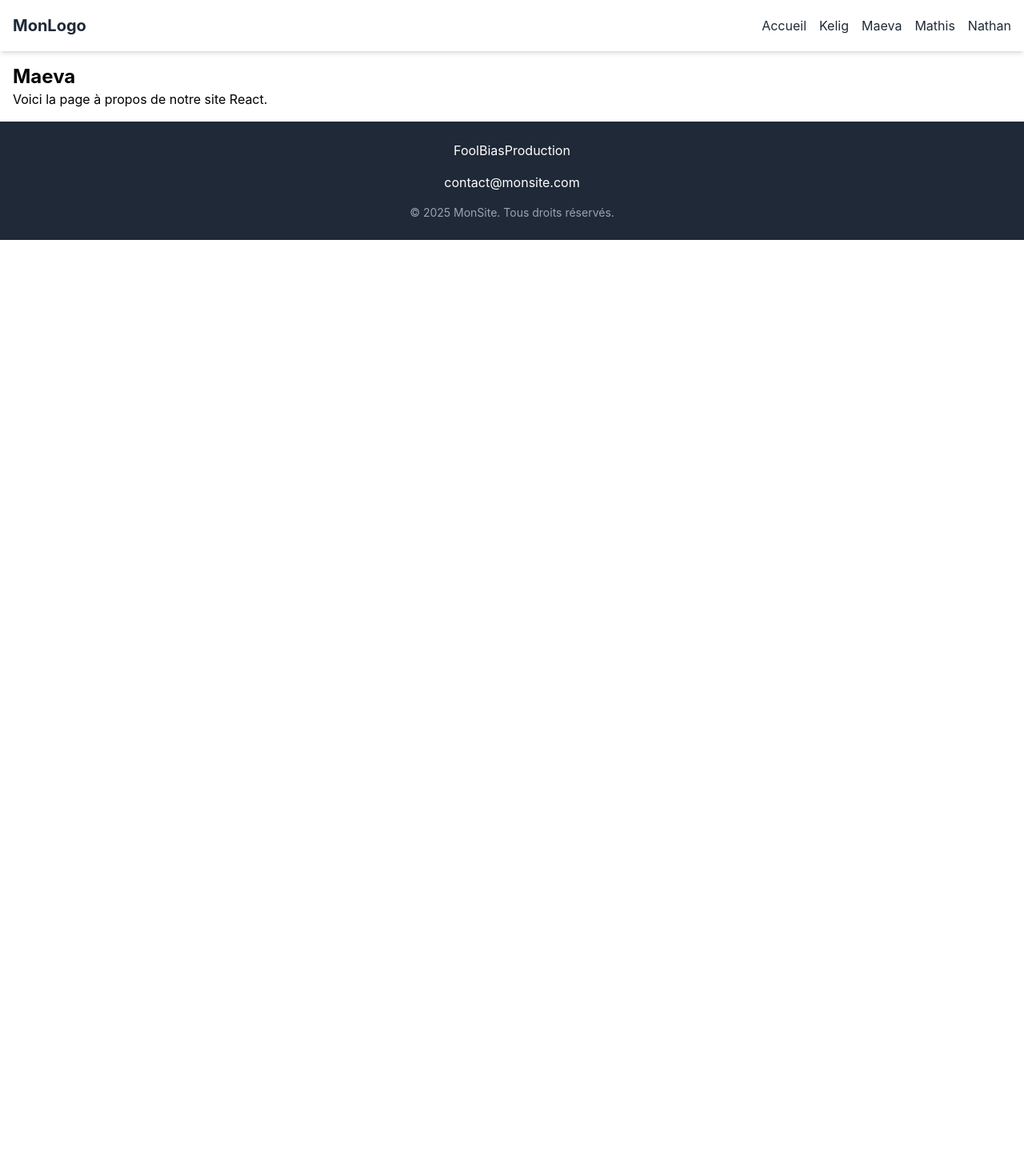
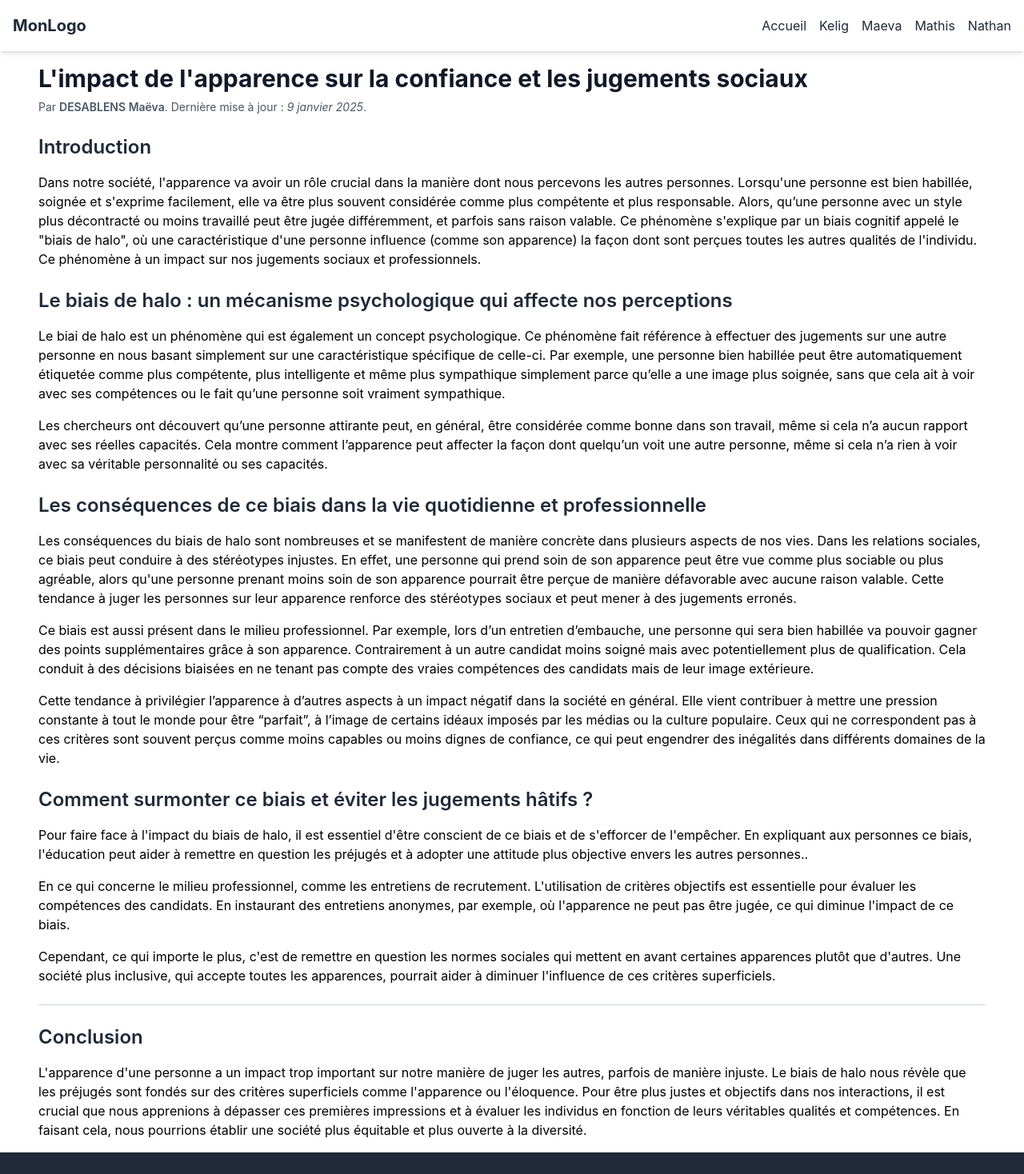
Before and after one commit to Sipores/projetbiais, a React (Create React App) app: page /Maeva in a window 1280 px wide. Shown: the top 1468 px of the page at 80% size. Before the commit the page ends 800 px from the top, so only its background shows below. Built offline with nearby package versions, Linux system fonts and the light colour scheme.

Commit message:
add page Maeva

```diff
--- a/src/pages/Maeva.js
+++ b/src/pages/Maeva.js
@@ -1,12 +1,146 @@
-import React from "react";
+import React, { useEffect } from "react";
 
 const About = () => {
+  const handleKeyDown = (event) => {
+          const sectionIds = [
+              "introduction",
+              "halo-bias",
+              "consequences",
+              "overcoming-bias",
+              "essay-conclusion"
+            ];
+
+            // Si l'utilisateur appuie sur "Alt" + un chiffre de 1 à 5, faites défiler vers la section correspondante
+            const sectionNumber = parseInt(event.key);
+            if (event.altKey && sectionNumber >= 1 && sectionNumber <= 5) {
+              const sectionId = sectionIds[sectionNumber - 1]; // Décrémentation de 1 pour correspondre à l'index du tableau
+              document.getElementById(sectionId).scrollIntoView({ behavior: "smooth" });
+            }
+        };
+
+        useEffect(() => {
+          window.addEventListener("keydown", handleKeyDown);
+
+          return () => {
+            window.removeEventListener("keydown", handleKeyDown);
+          };
+        }, []);
+
   return (
-    <div className="p-4">
-      <h1 className="text-2xl font-bold">Maeva</h1>
-      <p>Voici la page à propos de notre site React.</p>
-    </div>
-  );
+    <article
+            role="article"
+            aria-labelledby="essay-title"
+            className="p-4 ml-8 mr-8">
+            <header className="mb-6">
+                <h1 id="essay-title" className="text-3xl font-bold text-gray-900 mb-2">
+                    L'impact de l'apparence sur la confiance et les jugements sociaux
+                </h1>
+                <p className="text-sm text-gray-600">
+                    Par <strong className="font-semibold">DESABLENS Maëva</strong>. Dernière mise à jour :{" "}
+                    <time dateTime="2025-01-09" className="italic">
+                        9 janvier 2025
+                    </time>
+                    .
+                </p>
+            </header>
+
+            <section aria-labelledby="introduction" className="mb-6">
+                <h2 id="introduction" className="text-2xl font-semibold text-gray-800 mb-4">
+                    Introduction
+                </h2>
+                <p className="mb-4">
+                  Dans notre société, l'apparence va avoir un rôle crucial dans la manière dont nous percevons les autres personnes.
+                  Lorsqu'une personne est bien habillée, soignée et s'exprime facilement, elle va être plus souvent considérée
+                  comme plus compétente et plus responsable. Alors, qu’une personne avec un style plus décontracté ou moins travaillé
+                  peut être jugée différemment, et parfois sans raison valable.
+                  Ce phénomène s'explique par un biais cognitif appelé le "biais de halo", où une caractéristique d'une personne influence
+                  (comme son apparence) la façon dont sont perçues toutes les autres qualités de l'individu.
+                  Ce phénomène à un impact sur nos jugements sociaux et professionnels.
+                </p>
+            </section>
+
+            <section aria-labelledby="halo-bias" className="mb-6">
+                <h2 id="halo-bias" className="text-2xl font-semibold text-gray-800 mb-4">
+                Le biais de halo : un mécanisme psychologique qui affecte nos perceptions
+                </h2>
+                <p className="mb-4">
+                  Le biai de halo est un phénomène qui est également un concept psychologique. Ce phénomène fait référence
+                  à effectuer des jugements sur une autre personne en nous basant simplement sur une caractéristique spécifique
+                  de celle-ci. Par exemple, une personne bien habillée peut être automatiquement étiquetée comme plus compétente,
+                  plus intelligente et même plus sympathique simplement parce qu’elle a une image plus soignée, sans que cela ait
+                  à voir avec ses compétences ou le fait qu’une personne soit vraiment sympathique.
+                </p>
+                <p className="mb-4">
+                  Les chercheurs ont découvert qu’une personne attirante peut, en général, être considérée comme bonne dans son travail,
+                  même si cela n’a aucun rapport avec ses réelles capacités. Cela montre comment l’apparence peut affecter la façon dont
+                  quelqu’un voit une autre personne, même si cela n’a rien à voir avec sa véritable personnalité ou ses capacités.
+
+                </p>
+            </section>
+
+            <section aria-labelledby="consequences" className="mb-6">
+                <h2 id="consequences" className="text-2xl font-semibold text-gray-800 mb-4">
+                  Les conséquences de ce biais dans la vie quotidienne et professionnelle
+                </h2>
+                <p className="mb-4">
+                  Les conséquences du biais de halo sont nombreuses et se manifestent de manière concrète dans plusieurs aspects
+                  de nos vies. Dans les relations sociales, ce biais peut conduire à des stéréotypes injustes. En effet, une personne
+                  qui prend soin de son apparence peut être vue comme plus sociable ou plus agréable, alors qu'une personne prenant
+                  moins soin de son apparence pourrait être perçue de manière défavorable avec aucune raison valable. Cette tendance
+                  à juger les personnes sur leur apparence renforce des stéréotypes sociaux et peut mener à des jugements erronés.
+                </p>
+                <p className="mb-4">
+                  Ce biais est aussi présent dans le milieu professionnel. Par exemple, lors d’un entretien d’embauche, une
+                  personne qui sera bien habillée va pouvoir gagner des points supplémentaires grâce à son apparence. Contrairement
+                  à un autre candidat moins soigné mais avec potentiellement plus de qualification. Cela conduit à des décisions
+                  biaisées en ne tenant pas compte des vraies compétences des candidats mais de leur image extérieure.
+                </p>
+                <p className="mb-4">
+                  Cette tendance à privilégier l’apparence à d’autres aspects à un impact négatif dans la société en
+                  général. Elle vient contribuer à mettre une pression constante à tout le monde pour être “parfait”, à
+                  l’image de certains idéaux imposés par les médias ou la culture populaire. Ceux qui ne correspondent
+                  pas à ces critères sont souvent perçus comme moins capables ou moins dignes de confiance, ce qui
+                  peut engendrer des inégalités dans différents domaines de la vie.
+                </p>
+            </section>
+
+            <section aria-labelledby="overcoming-bias" className="mb-6">
+                <h2 id="overcoming-bias" className="text-2xl font-semibold text-gray-800 mb-4">
+                  Comment surmonter ce biais et éviter les jugements hâtifs ?
+                </h2>
+                <p className="mb-4">
+                  Pour faire face à l'impact du biais de halo, il est essentiel d'être conscient de ce biais et de s'efforcer
+                  de l'empêcher. En expliquant aux personnes ce biais, l'éducation peut aider à remettre en question les préjugés
+                  et à adopter une attitude plus objective envers les autres personnes..
+                </p>
+                <p className="mb-4">
+                  En ce qui concerne le milieu professionnel, comme les entretiens de recrutement. L'utilisation de critères objectifs
+                  est essentielle pour évaluer les compétences des candidats. En instaurant des entretiens anonymes, par exemple, où
+                  l'apparence ne peut pas être jugée, ce qui diminue l'impact de ce biais.
+                </p>
+                <p className="mb-4">
+                  Cependant, ce qui importe le plus, c'est de remettre en question les normes sociales qui mettent en avant certaines
+                  apparences plutôt que d'autres. Une société plus inclusive, qui accepte toutes les apparences, pourrait aider à
+                  diminuer l'influence de ces critères superficiels.
+                </p>
+            </section>
+
+            <footer aria-labelledby="essay-conclusion" className="pt-6 border-t border-gray-300">
+                <h2 id="essay-conclusion" className="text-2xl font-semibold text-gray-800 mb-4">
+                    Conclusion
+                </h2>
+                <p>
+                  L'apparence d'une personne a un impact trop important sur notre manière de juger les autres,
+                  parfois de manière injuste. Le biais de halo nous révèle que les préjugés sont fondés sur des
+                  critères superficiels comme l'apparence ou l'éloquence. Pour être plus justes et objectifs dans nos
+                  interactions, il est crucial que nous apprenions à dépasser ces premières impressions et
+                  à évaluer les individus en fonction de leurs véritables qualités et compétences. En faisant cela,
+                  nous pourrions établir une société plus équitable et plus ouverte à la diversité.
+
+                </p>
+            </footer>
+        </article>
+    );
 };
 
 export default About;
```
